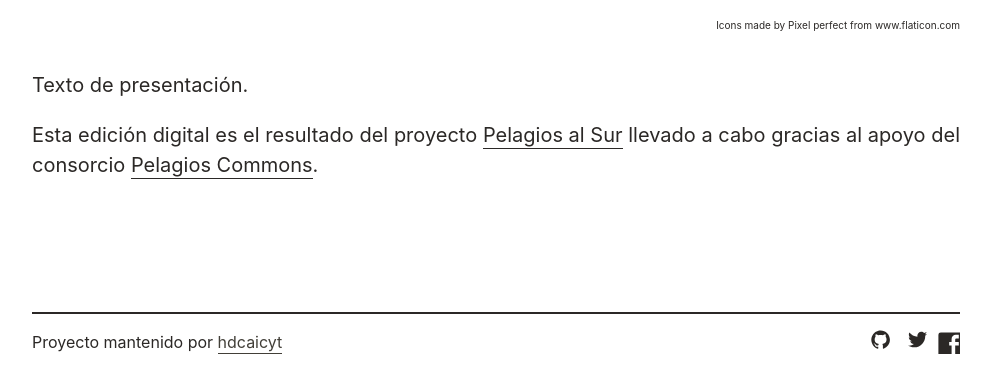
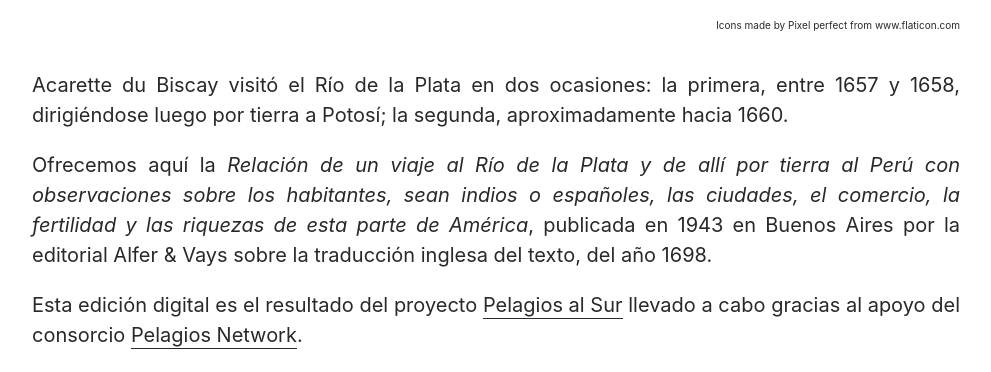
Before and after one commit to hdlabconicet/Relacion-de-un-viaje, a Jekyll site: the page built from index.html, in a window 1280 px wide and 900 px high, scrolled down 1118 px, cut to the strip 187-559 px from the top of the window. Shown: the whole strip, without its empty margins (144-1135 px from the left). Built offline with Jekyll 4.4.1, drawn with Linux system fonts in a browser that asks for light colours; nearby versions of some CDN libraries.

```diff
--- a/index.html
+++ b/index.html
@@ -13,8 +13,8 @@ layout: home
       <!-- Descripcion larga -->
       <div class="container mx-auto px-2 py-2">
         <div class="py-2 mb-2 prose">
-          <p>Texto de presentación.</p>
-
-          <p>Esta edición digital es el resultado del proyecto <a href="http://commons.pelagios.org/2017/08/pelagios-commons-al-sur-extending-pelagios-to-the-south-of-the-american-continent-2/">Pelagios al Sur</a> llevado a cabo gracias al apoyo del consorcio <a href="http://commons.pelagios.org/">Pelagios Commons</a>.</p>
+          <p>Acarette du Biscay visitó el Río de la Plata en dos ocasiones: la primera, entre 1657 y 1658, dirigiéndose luego por tierra a Potosí; la segunda, aproximadamente hacia 1660.</p>
+          <p>Ofrecemos aquí la <i>Relación de un viaje al Río de la Plata y de allí por tierra al Perú con observaciones sobre los habitantes, sean indios o españoles, las ciudades, el comercio, la fertilidad y las riquezas de esta parte de América</i>, publicada en 1943 en Buenos Aires por la editorial Alfer &amp; Vays sobre la traducción inglesa del texto, del año 1698.</p>
+          <p>Esta edición digital es el resultado del proyecto <a href="http://commons.pelagios.org/2017/08/pelagios-commons-al-sur-extending-pelagios-to-the-south-of-the-american-continent-2/">Pelagios al Sur</a> llevado a cabo gracias al apoyo del consorcio <a href="http://commons.pelagios.org/">Pelagios Network</a>.</p>
         </div>
       </div>
```
Also changed, not shown: 02-about.md (+7 -6 lines), assets/img/acarete-1698-map-copy.jpg (added).
